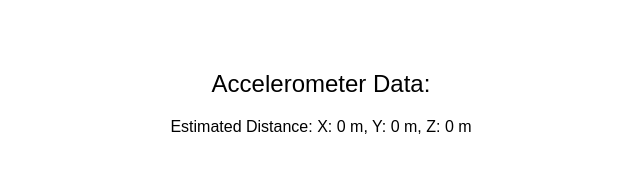
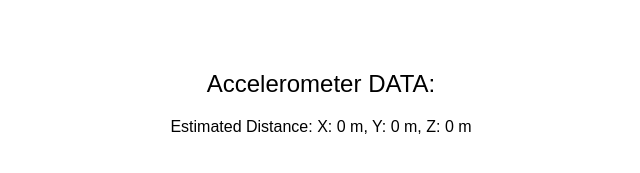
Before and after one commit to tobinreji/accelerometer, a plain HTML site: page index.html in a window 1280 px wide. Shown: the part 297-470 px from the top of the page, 319-959 px from the left. Drawn offline with Linux system fonts and the light colour scheme.

Commit message:
index.html

```diff
--- a/index.html
+++ b/index.html
@@ -21,7 +21,7 @@
     </style>
 </head>
 <body>
-    <div id="data">Accelerometer Data:</div>
+    <div id="data">Accelerometer DATA:</div>
     <div id="distance">Estimated Distance: X: 0 m, Y: 0 m, Z: 0 m</div>
     <script src="app.js"></script>
 </body>
```
